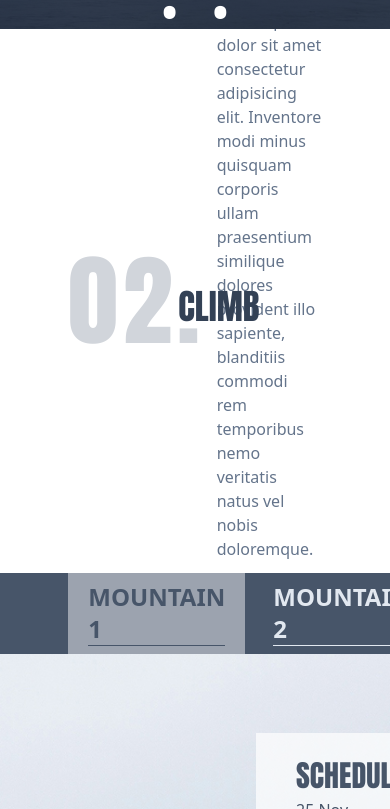
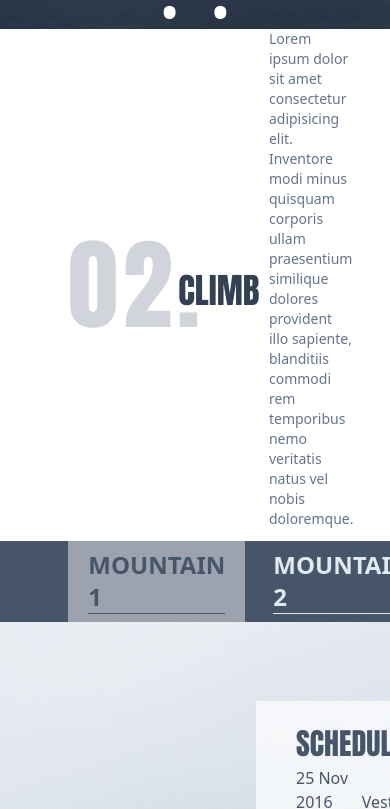
Before and after one commit to FahadAbdulQayyum/losangeles-mountains, a website: page src/index.html in a window 390 px wide. Shown: the part 1728-2537 px from the top of the page. Drawn offline with nearby package versions, Linux system fonts and the light colour scheme.

Commit message:
Responsive initialized in climb section to sizify the font size when responsive

```diff
--- a/src/index.html
+++ b/src/index.html
@@ -211,7 +211,7 @@
     class="flex flex-row items-center justify-around text-slate-500 py-3"
   >
   <div class="flex justify-center items-center">
-    <div class="flex w-[65%] -space-y-8 items-center">
+    <div class="flex w-[65%] -space-y-8 items-center ">
       <div class="flex relative">
         <h1
           class="text-[100px] font-['anton'] text-gray-300 tracking-wider"
@@ -224,8 +224,12 @@
           Climb
         </p>
       </div>
-      <div class="flex justify-end">
-        <p class="w-[90%]">
+      <div class="flex justify-end self-end sm:self-auto">
+        <!-- <p class="w-[90%] sm:w-[70%]"> -->
+        <!-- <p class="sm:bg-red-500 w-[90%]"> -->
+        <!-- <p class="sm:ml-16 sm:text-sm w-[90%]"> -->
+        <p class="ml-16 text-sm sm:text-base w-[90%] self-end mt-5">
+        <!-- <p class="w-[90%] lg:bg-red-700"> -->
           Lorem ipsum dolor sit amet consectetur adipisicing elit. Inventore
           modi minus quisquam corporis ullam praesentium similique dolores
           provident illo sapiente, blanditiis commodi rem temporibus nemo
```
